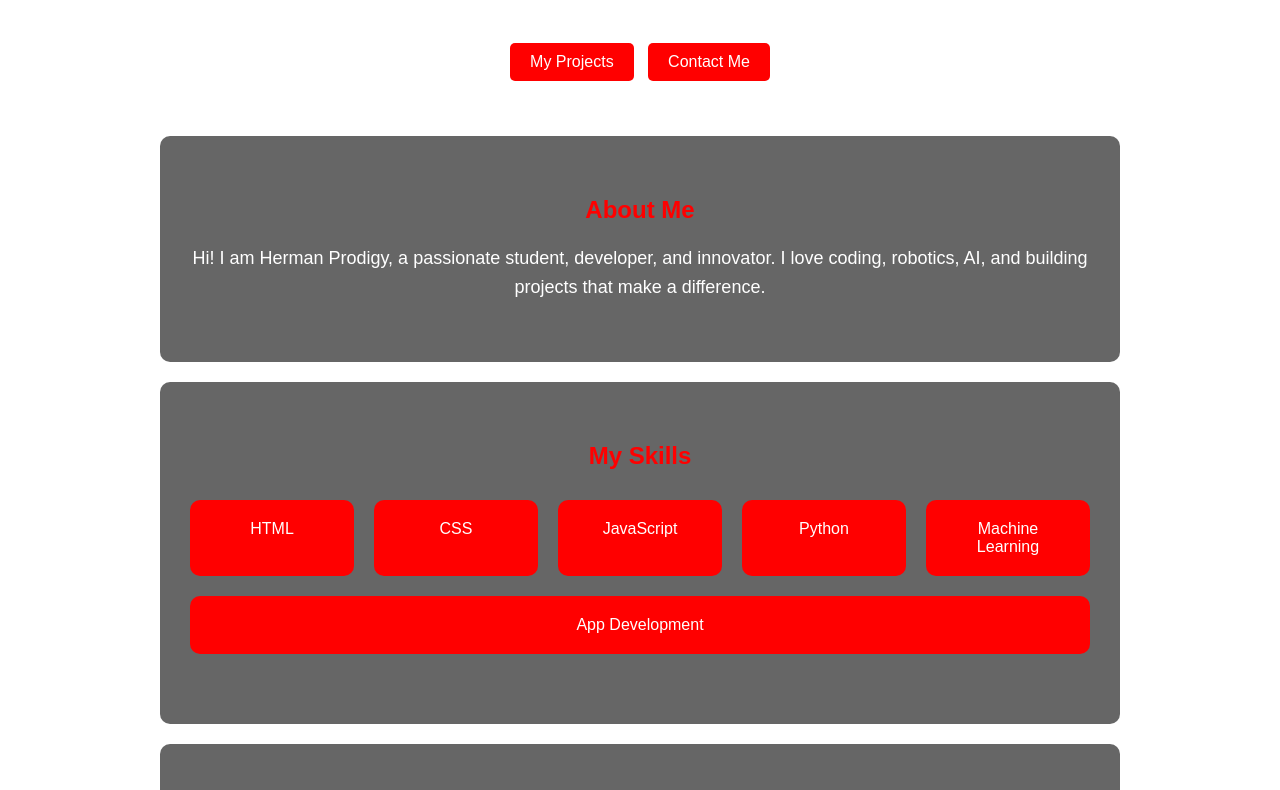
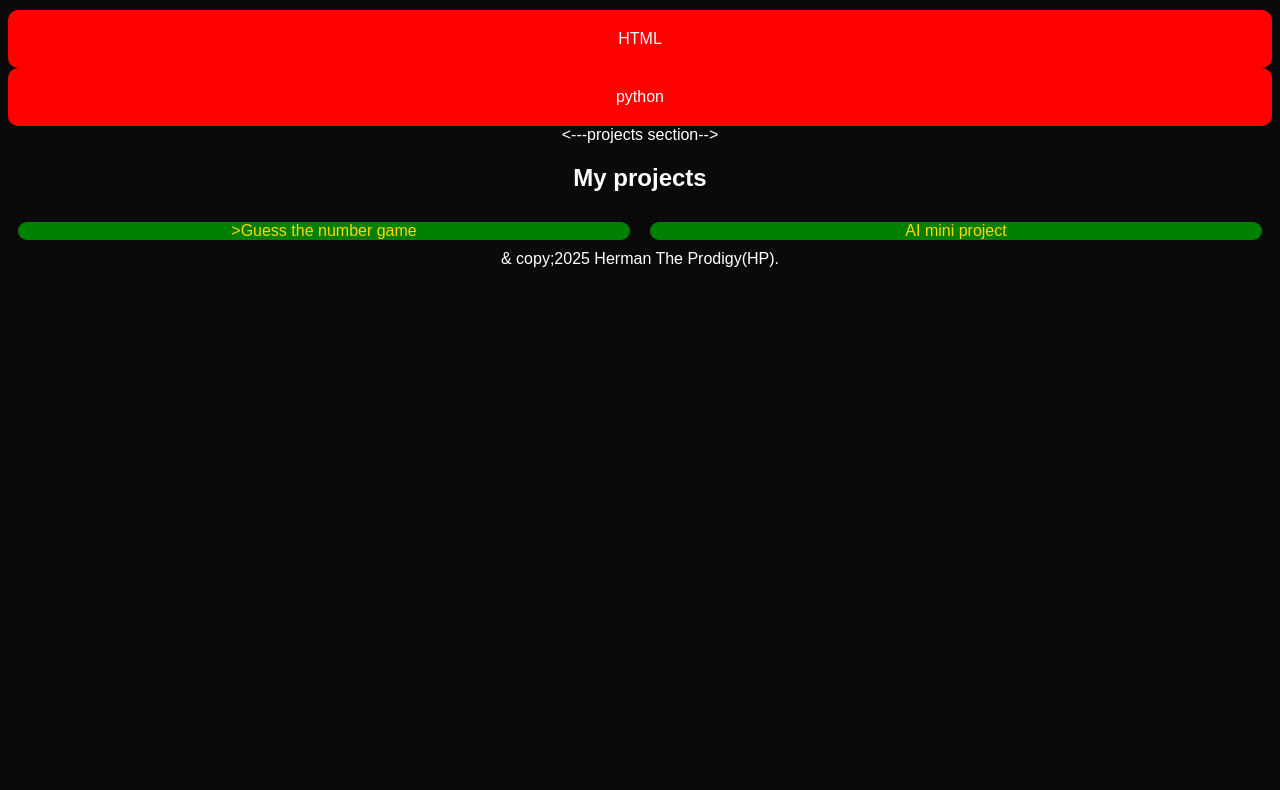
Before and after one commit to herman-afumwisye/hermanprodigy.github.io, a plain HTML site: page index.html in a window 1280 px wide. Shown: the part 190-980 px from the top of the page. After the commit the page ends 800 px from the top, so only its background shows below. Drawn offline with Linux system fonts and the light colour scheme.

Commit message:
Add files via upload

```diff
--- a/index.html
+++ b/index.html
@@ -1,194 +1,74 @@
 <!DOCTYPE html>
-<html lang="en">
+<html>
   <head>
-    <meta charset="UTF-8">
-    <meta name="viewport" content="width=device-width, initial-scale=1.0">
-    <title>Herman Prodigy | Portfolio</title>
+    <title>welcome to herman the prodigy( HP)</title>
     <style>
-        /* Reset */
-        * {
-            margin: 0;
-            padding: 0;
-            box-sizing: border-box;
-            font-family: 'Arial', sans-serif;
+        body{
+          background: #0a0a0a;
+          color: white;
+          text-align: center;
+          font-family: Arial;
+          padding top: 100px;
         }
-
-        /* Body & background */
-        body {
-            background: url('background.jpg') no-repeat center center/cover;
-            color: white;
-        }
-
-        /* Container */
-        .container {
-            max-width: 1000px;
-            margin: auto;
-            padding: 20px;
-        }
-
-        /* Header / Home */
-        header {
-            text-align: center;
-            padding: 100px 20px 50px 20px;
-        }
-        header h1 {
-            font-size: 48px;
-            color: red;
-        }
-        header p {
-            font-size: 20px;
-            margin: 10px 0 20px 0;
-        }
-        header a {
-            display: inline-block;
-            padding: 10px 20px;
-            margin: 5px;
-            background: red;
-            color: white;
-            text-decoration: none;
-            border-radius: 5px;
-        }
-        header a:hover {
-            background: white;
-            color: red;
-        }
-
-        /* About */
-        section {
-            padding: 60px 20px;
-            background: rgba(0,0,0,0.6);
-            margin-bottom: 20px;
-            border-radius: 10px;
-        }
-        section h2 {
-            color: red;
-            margin-bottom: 20px;
-            text-align: center;
-        }
-        section p {
-            font-size: 18px;
-            line-height: 1.6;
-            text-align: center;
-        }
-
-        /* Skills */
-        .skills {
-            display: flex;
-            justify-content: space-around;
-            flex-wrap: wrap;
-        }
-        .skill {
+        .skill{
           background: red;
           color: white;
           padding: 20px;
-            margin: 10px;
+          margin: 10;
           border-radius: 10px;
           flex: 1 1 150px;
           text-align: center;
         }
 
-        /* Projects */
-        .projects {
+        /*project*/
+        .projects{
           display: flex;
           flex-wrap: wrap;
           justify-content: center;
         }
-        .project {
-            background: white;
-            color: black;
+        .project{
+          background: green;
+          color: gold;
           margin: 10px;
-            padding: 20px;
           border-radius: 10px;
           flex: 1 1 200px;
           text-align: center;
         }
-
-        /* Contact */
-        .contact a {
-            display: block;
-            color: red;
-            text-decoration: none;
-            margin: 10px 0;
-            text-align: center;
-            font-size: 18px;
-        }
-        .contact a:hover {
-            text-decoration: underline;
-        }
-
-        /* Footer */
-        footer {
-            text-align: center;
-            padding: 20px;
-            color: red;
-        }
-
-        /* Responsive */
-        @media(max-width: 768px){
-            header h1 { font-size: 36px; }
-            section p { font-size: 16px; }
-        }
         </style>
         </head>
         <body>
-
           <div class="container">
 
-        <!-- Home Section -->
+            <!---Home section--->
             <header>
-            <h1>Herman Prodigy</h1>
-            <p>"Innovate. Code. Create."</p>
-            <a href="#projects">My Projects</a>
-            <a href="#contact">Contact Me</a>
+              <h1>Herman Prodigy(HP)</h1>
+              <p>"Innovate.code.create."
+              </p>
+              <a href="# projects">My projects</a>
               </header>
-
-        <!-- About Section -->
-        <section id="about">
-            <h2>About Me</h2>
-            <p>
-                Hi! I am Herman Prodigy, a passionate student, developer, and innovator.
-                I love coding, robotics, AI, and building projects that make a difference.
-            </p>
-        </section>
-
-        <!-- Skills Section -->
+              <skills section--->
                 <section id="skills">
-            <h2>My Skills</h2>
+                  <h2>My skills</h2>
                   <div class="skills">
-                <div class="skill">HTML</div>
-                <div class="skill">CSS</div>
-                <div class="skill">JavaScript</div>
-                <div class="skill">Python</div>
-                <div class="skill">Machine Learning</div>
-                <div class="skill">App Development</div>
+                    <div class="skill">HTML
+                    </div>
+                    <div class="skill">python
+                    </div>
                     </div>
                     </section>
-
-        <!-- Projects Section -->
+                    <---projects section-->
                       <section id="projects">
-            <h2>My Projects</h2>
+                        <h2>My projects</h2>
                         <div class="projects">
-                <div class="project">Guess the Number Game</div>
-                <div class="project">Portfolio Website</div>
-                <div class="project">Arduino Robotics</div>
-                <div class="project">AI Mini Project</div>
+                          <div class="project">
+                            >Guess the number game
+                            </div>
+                            <div class="project">AI mini project</div>
                             </div>
                             </section>
-
-        <!-- Contact Section -->
-        <section id="contact">
-            <h2>Contact Me</h2>
-            <div class="contact">
-                <a href="mailto:hmanprodigy@gmail.com">Email Me</a>
-                <a href="https://wa.me/0793348635">WhatsApp</a>
-                <a href="https://instagram.com/hermanprodigy">Instagram</a>
                             </div>
-        </section>
-
-    </div>
-
                             <footer>
-        &copy; 2025 Herman Prodigy
+                              & copy;2025 Herman The Prodigy(HP).
                               </footer>
 
                               </body>
```
Lines whose indentation alone changed are shown as unchanged.
